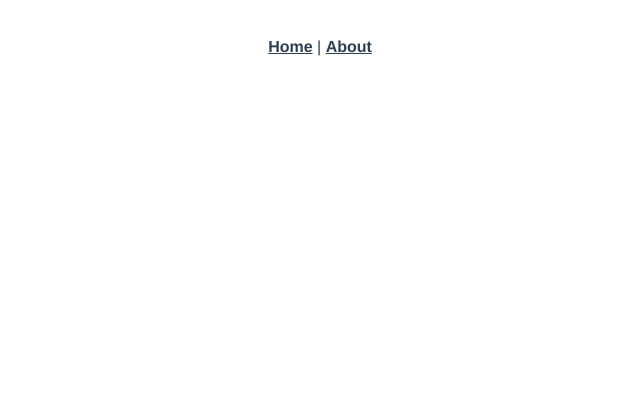
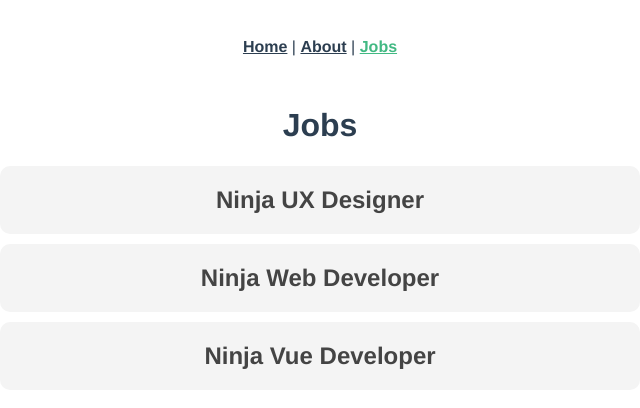
Before and after one commit to cuongnn97/vue_practice, a Vue app in the folder modal-project/: page /jobs in a window 1280 px wide. Before the commit this address had no page. Shown: the top 408 px of the page, without its empty margins (320-960 px from the left). Built offline with nearby package versions, Linux system fonts and the light colour scheme.

Commit message:
update router function

```diff
--- a/modal-project/src/App.vue
+++ b/modal-project/src/App.vue
@@ -1,7 +1,8 @@
 <template>
   <div id="nav">
     <router-link to="/">Home</router-link> |
-    <router-link to="/about">About</router-link>
+    <router-link :to="{ name: 'About' }">About</router-link> |
+    <router-link :to="{ name: 'Jobs' }">Jobs</router-link>
   </div>
   <router-view/>
 </template>
--- a/modal-project/src/components/SignupForm.vue
+++ b/modal-project/src/components/SignupForm.vue
@@ -29,6 +29,8 @@
     </div>
 
   </form>
+
+  <router-link to="/about">About</router-link>
 
   <p>Email: {{email}} </p>
   <p>Password: {{password}} </p>
--- a/modal-project/src/router/index.js
+++ b/modal-project/src/router/index.js
@@ -1,5 +1,9 @@
 import { createRouter, createWebHistory } from 'vue-router'
 import Home from '../views/Home.vue'
+import About from '../views/About.vue'
+import NotFound from '../views/NotFound.vue'
+import Jobs from '../views/jobs/Jobs.vue'
+import JobDetails from '../views/jobs/JobDetails.vue'
 
 const routes = [
   {
@@ -10,10 +14,29 @@ const routes = [
   {
     path: '/about',
     name: 'About',
-    // route level code-splitting
-    // this generates a separate chunk (about.[hash].js) for this route
-    // which is lazy-loaded when the route is visited.
-    component: () => import(/* webpackChunkName: "about" */ '../views/About.vue')
+    component: About
+  },
+  {
+    path: '/jobs',
+    name: 'Jobs',
+    component: Jobs
+  },
+  {
+    path: '/jobs/:id/:name',
+    name: 'JobDetails',
+    component: JobDetails,
+    props: true
+  },
+  //redirect
+  {
+    path: '/all-jobs',
+    redirect: '/jobs'
+  },
+  // catch all 404
+  {
+    path: '/:catchAll(.*)',
+    name: 'NotFound',
+    component: NotFound,
   }
 ]
 
--- a/modal-project/src/views/About.vue
+++ b/modal-project/src/views/About.vue
@@ -1,5 +1,7 @@
 <template>
   <div class="about">
     <h1>This is an about page</h1>
+    <p>Lorem ipsum dolor sit, amet consectetur adipisicing elit. Sapiente, illum accusamus molestias expedita, perferendis fugit nesciunt eum blanditiis debitis magnam adipisci, quos tempore? Corporis quisquam, atque dicta vitae eum harum molestiae autem sequi optio architecto necessitatibus minima corrupti! Quaerat repellat quia labore voluptatem incidunt voluptatibus quibusdam dolorem doloribus saepe modi ducimus, ullam repellendus, sapiente vero odit sint? Dolor eos omnis rerum beatae ea aliquid corrupti ab deleniti aperiam doloremque fugit impedit distinctio ex voluptates accusantium, quia eius. Debitis ipsam dicta ipsa. Minima placeat, porro autem totam odit asperiores dolores iusto ab esse exercitationem repudiandae delectus ad architecto molestias modi atque.</p>
+    <p>Lorem ipsum dolor sit, amet consectetur adipisicing elit. Sapiente, illum accusamus molestias expedita, perferendis fugit nesciunt eum blanditiis debitis magnam adipisci, quos tempore? Corporis quisquam, atque dicta vitae eum harum molestiae autem sequi optio architecto necessitatibus minima corrupti! Quaerat repellat quia labore voluptatem incidunt voluptatibus quibusdam dolorem doloribus saepe modi ducimus, ullam repellendus, sapiente vero odit sint? Dolor eos omnis rerum beatae ea aliquid corrupti ab deleniti aperiam doloremque fugit impedit distinctio ex voluptates accusantium, quia eius. Debitis ipsam dicta ipsa. Minima placeat, porro autem totam odit asperiores dolores iusto ab esse exercitationem repudiandae delectus ad architecto molestias modi atque.</p>
   </div>
 </template>
--- a/modal-project/src/views/Home.vue
+++ b/modal-project/src/views/Home.vue
@@ -1,18 +1,17 @@
 <template>
   <div class="home">
-    <img alt="Vue logo" src="../assets/logo.png">
-    <HelloWorld msg="Welcome to Your Vue.js App"/>
+    <p>Lorem ipsum dolor sit, amet consectetur adipisicing elit. Sapiente, illum accusamus molestias expedita, perferendis fugit nesciunt eum blanditiis debitis magnam adipisci, quos tempore? Corporis quisquam, atque dicta vitae eum harum molestiae autem sequi optio architecto necessitatibus minima corrupti! Quaerat repellat quia labore voluptatem incidunt voluptatibus quibusdam dolorem doloribus saepe modi ducimus, ullam repellendus, sapiente vero odit sint? Dolor eos omnis rerum beatae ea aliquid corrupti ab deleniti aperiam doloremque fugit impedit distinctio ex voluptates accusantium, quia eius. Debitis ipsam dicta ipsa. Minima placeat, porro autem totam odit asperiores dolores iusto ab esse exercitationem repudiandae delectus ad architecto molestias modi atque.</p>
+    <p>Lorem ipsum dolor sit, amet consectetur adipisicing elit. Sapiente, illum accusamus molestias expedita, perferendis fugit nesciunt eum blanditiis debitis magnam adipisci, quos tempore? Corporis quisquam, atque dicta vitae eum harum molestiae autem sequi optio architecto necessitatibus minima corrupti! Quaerat repellat quia labore voluptatem incidunt voluptatibus quibusdam dolorem doloribus saepe modi ducimus, ullam repellendus, sapiente vero odit sint? Dolor eos omnis rerum beatae ea aliquid corrupti ab deleniti aperiam doloremque fugit impedit distinctio ex voluptates accusantium, quia eius. Debitis ipsam dicta ipsa. Minima placeat, porro autem totam odit asperiores dolores iusto ab esse exercitationem repudiandae delectus ad architecto molestias modi atque.</p>
   </div>
 </template>
 
 <script>
 // @ is an alias to /src
-import HelloWorld from '@/components/HelloWorld.vue'
 
 export default {
   name: 'Home',
   components: {
-    HelloWorld
+
   }
 }
 </script>
--- /dev/null
+++ b/modal-project/src/views/NotFound.vue
@@ -0,0 +1,12 @@
+<template>
+  <h2>404</h2>
+  <h3>That page does not exist</h3>
+</template>
+
+<script>
+export default {
+}
+</script>
+
+<style>
+</style>
--- /dev/null
+++ b/modal-project/src/views/jobs/JobDetails.vue
@@ -0,0 +1,20 @@
+<template>
+  <h1>Job Details</h1>
+  <!-- <p>The job id is {{ $route.params.id }}</p> -->
+  <p>The job id is {{ id }}</p>
+  <p>The job name is {{ name }}</p>
+</template>
+
+<script>
+export default {
+  data() {
+    return {
+      id: this.$route.params.id,
+      name: this.$route.params.name,
+    }
+  }
+}
+</script>
+
+<style>
+</style>
--- /dev/null
+++ b/modal-project/src/views/jobs/Jobs.vue
@@ -0,0 +1,41 @@
+
+<template>
+  <h1>Jobs</h1>
+  <div v-for="job in jobs" :key="job.id" class="job">
+    <router-link :to="{name: 'JobDetails', params: { id: job.id, name:job.details }}">
+      <h2>{{ job.title }}</h2>
+    </router-link>
+  </div>
+</template>
+
+<script>
+export default {
+  data() {
+    return {
+      jobs: [
+        { title: 'Ninja UX Designer', id: 1, details: 'lorem' },
+        { title: 'Ninja Web Developer', id: 2, details: 'lorem' },
+        { title: 'Ninja Vue Developer', id: 3, details: 'lorem' },
+      ],
+    }
+  }
+}
+</script>
+
+<style>
+  .job h2{
+    background: #f4f4f4;
+    padding: 20px;
+    border-radius: 10px;
+    margin: 10px auto;
+    max-width: 600px;
+    cursor: pointer;
+    color: #444;
+  }
+  .job h2:hover {
+    background: #ddd;
+  }
+  .job a{
+    text-decoration: none;
+  }
+</style>
```
